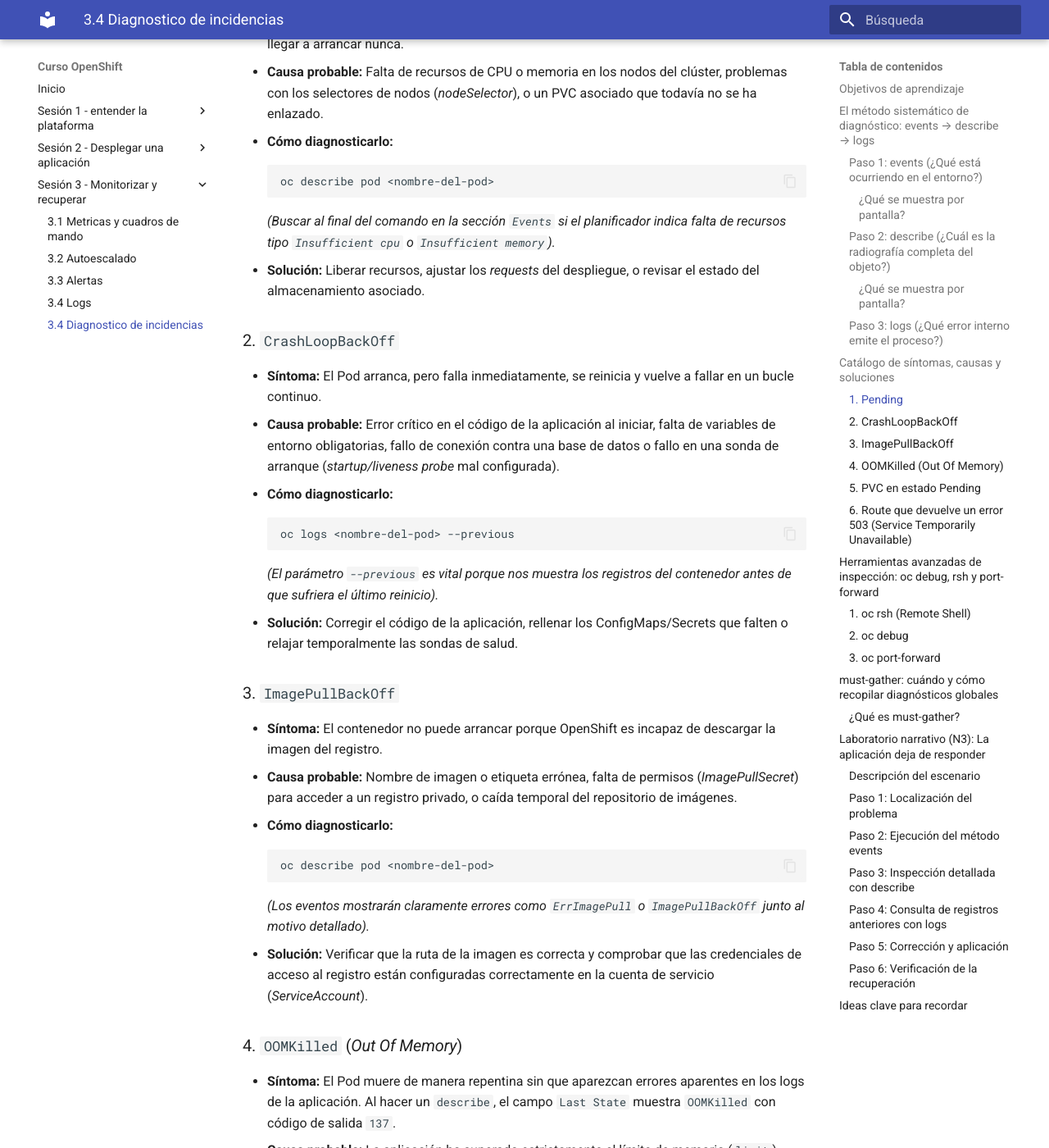
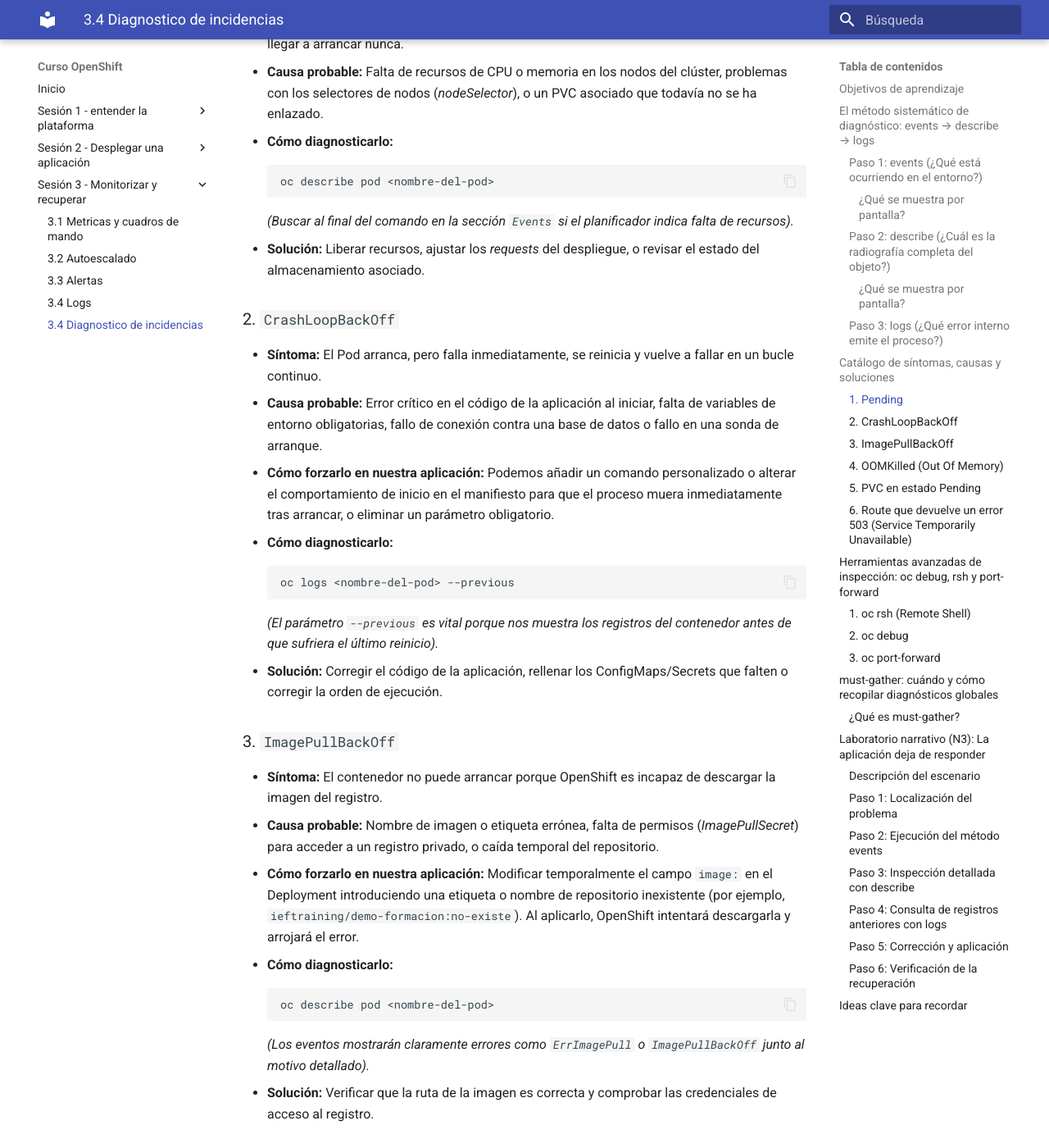
Before and after one commit to ieftraining/curso-openshift, an MkDocs documentation site: the page built from docs/sesion3/3.5 Diagnostico de incidencias.md, in a window 1280 px wide and 1400 px high, scrolled down 3112 px. Shown: the whole window at 82% size. Built offline with MkDocs 1.6.1 and Material for MkDocs 9.7.7, drawn with Linux system fonts in a browser that asks for light colours; some of the changed text lies outside the part shown.

Commit message:
Add files via upload

````diff
--- a/docs/sesion3/3.5 Diagnostico de incidencias.md
+++ b/docs/sesion3/3.5 Diagnostico de incidencias.md
@@ -5,7 +5,7 @@
 Al finalizar este apartado serás capaz de:
 
 - Aplicar un método estructurado de resolución de problemas (*troubleshooting*) basado en la secuencia `events` → `describe` → `logs`.
-- Identificar y resolver los síntomas y errores más frecuentes en OpenShift (`Pending`, `CrashLoopBackOff`, `ImagePullBackOff`, `OOMKilled`, PVC en `Pending`, Route con código 503).
+- Identificar y resolver los síntomas y errores más frecuentes en OpenShift (`Pending`, `CrashLoopBackOff`, `ImagePullBackOff`, `OOMKilled`, PVC en `Pending`, Route con código 503) apoyándote en ejemplos prácticos sobre la aplicación.
 - Utilizar herramientas avanzadas de inspección y depuración como `oc debug`, `oc rsh` y `oc port-forward`.
 - Comprender qué es `must-gather` y cuándo debe utilizarse para la recogida de diagnósticos del clúster.
 - Evaluar el criterio operativo para saber cuándo detener la investigación individual y derivar el problema a soporte avanzado o al equipo de plataforma.
@@ -64,7 +64,7 @@
 
 ## Catálogo de síntomas, causas y soluciones
 
-A continuación, analizamos los errores más habituales con los que se enfrentará cualquier operador de OpenShift y cómo resolverlos utilizando el método anterior.
+A continuación, analizamos los errores más habituales con los que se enfrentará cualquier operador de OpenShift y cómo provocarlos y resolverlos en nuestra aplicación de prácticas.
 
 ### 1. `Pending`
 - **Síntoma:** El Pod se queda indefinidamente en estado `ContainerCreating` o `Pending`, sin llegar a arrancar nunca.
@@ -73,42 +73,45 @@
   ```bash
   oc describe pod <nombre-del-pod>
   ```
-  *(Buscar al final del comando en la sección `Events` si el planificador indica falta de recursos tipo `Insufficient cpu` o `Insufficient memory`).*
+  *(Buscar al final del comando en la sección `Events` si el planificador indica falta de recursos).*
 - **Solución:** Liberar recursos, ajustar los *requests* del despliegue, o revisar el estado del almacenamiento asociado.
 
 ### 2. `CrashLoopBackOff`
 - **Síntoma:** El Pod arranca, pero falla inmediatamente, se reinicia y vuelve a fallar en un bucle continuo.
-- **Causa probable:** Error crítico en el código de la aplicación al iniciar, falta de variables de entorno obligatorias, fallo de conexión contra una base de datos o fallo en una sonda de arranque (*startup/liveness probe* mal configurada).
+- **Causa probable:** Error crítico en el código de la aplicación al iniciar, falta de variables de entorno obligatorias, fallo de conexión contra una base de datos o fallo en una sonda de arranque.
+- **Cómo forzarlo en nuestra aplicación:** Podemos añadir un comando personalizado o alterar el comportamiento de inicio en el manifiesto para que el proceso muera inmediatamente tras arrancar, o eliminar un parámetro obligatorio.
 - **Cómo diagnosticarlo:**
   ```bash
   oc logs <nombre-del-pod> --previous
   ```
   *(El parámetro `--previous` es vital porque nos muestra los registros del contenedor antes de que sufriera el último reinicio).*
-- **Solución:** Corregir el código de la aplicación, rellenar los ConfigMaps/Secrets que falten o relajar temporalmente las sondas de salud.
+- **Solución:** Corregir el código de la aplicación, rellenar los ConfigMaps/Secrets que falten o corregir la orden de ejecución.
 
 ### 3. `ImagePullBackOff`
 - **Síntoma:** El contenedor no puede arrancar porque OpenShift es incapaz de descargar la imagen del registro.
-- **Causa probable:** Nombre de imagen o etiqueta errónea, falta de permisos (*ImagePullSecret*) para acceder a un registro privado, o caída temporal del repositorio de imágenes.
+- **Causa probable:** Nombre de imagen o etiqueta errónea, falta de permisos (*ImagePullSecret*) para acceder a un registro privado, o caída temporal del repositorio.
+- **Cómo forzarlo en nuestra aplicación:** Modificar temporalmente el campo `image:` en el Deployment introduciendo una etiqueta o nombre de repositorio inexistente (por ejemplo, `ieftraining/demo-formacion:no-existe`). Al aplicarlo, OpenShift intentará descargarla y arrojará el error.
 - **Cómo diagnosticarlo:**
   ```bash
   oc describe pod <nombre-del-pod>
   ```
   *(Los eventos mostrarán claramente errores como `ErrImagePull` o `ImagePullBackOff` junto al motivo detallado).*
-- **Solución:** Verificar que la ruta de la imagen es correcta y comprobar que las credenciales de acceso al registro están configuradas correctamente en la cuenta de servicio (*ServiceAccount*).
+- **Solución:** Verificar que la ruta de la imagen es correcta y comprobar las credenciales de acceso al registro.
 
 ### 4. `OOMKilled` (*Out Of Memory*)
 - **Síntoma:** El Pod muere de manera repentina sin que aparezcan errores aparentes en los logs de la aplicación. Al hacer un `describe`, el campo `Last State` muestra `OOMKilled` con código de salida `137`.
 - **Causa probable:** La aplicación ha superado estrictamente el límite de memoria (`limit`) configurado en su manifiesto.
+- **Cómo forzarlo en nuestra aplicación:** Reducir drásticamente el límite de memoria en el Deployment a un valor muy bajo (por ejemplo, `memory: "15Mi"`). Al iniciar, la máquina virtual o proceso superará ese consumo y el kernel matará el contenedor.
 - **Cómo diagnosticarlo:**
   ```bash
   oc describe pod <nombre-del-pod>
   ```
   *(Buscar la línea `OOMKilled: true` y `Exit Code: 137`).*
-- **Solución:** Ampliar el límite de memoria en el Deployment o optimizar el consumo de la aplicación.
+- **Solución:** Ampliar el límite de memoria en el Deployment u optimizar el consumo de la aplicación.
 
 ### 5. PVC en estado `Pending`
 - **Síntoma:** Desplegamos una aplicación con persistencia, pero el Pod no arranca porque el volumen no se crea ni se enlaza.
-- **Causa probable:** La *StorageClass* solicitada no existe, el proveedor de almacenamiento externo no responde, o se ha solicitado un modo de acceso incompatible (por ejemplo, `RWX` en un almacenamiento que solo soporta `RWO`).
+- **Causa probable:** La *StorageClass* solicitada no existe, el proveedor de almacenamiento externo no responde, o se ha solicitado un modo de acceso incompatible.
 - **Cómo diagnosticarlo:**
   ```bash
   oc describe pvc <nombre-del-pvc>
@@ -118,12 +121,17 @@
 ### 6. Route que devuelve un error `503` (*Service Temporarily Unavailable*)
 - **Síntoma:** Al acceder a la URL pública de nuestra aplicación desde el navegador obtenemos un error HTTP 503.
 - **Causa probable:** No hay ningún Pod respondiendo detrás del *Service* (el Deployment tiene 0 réplicas activas o todas están caídas), o los selectores del Service no coinciden con las etiquetas de los Pods.
+- **Cómo forzarlo en nuestra aplicación:** Ejecutar una escala a cero réplicas del despliegue:
+  ```bash
+  oc scale deployment demo-formacion-yaml --replicas=0
+  ```
+  Al intentar acceder a la ruta web, el enrutador no encontrará pods activos y devolverá el error 503.
 - **Cómo diagnosticarlo:**
   ```bash
   oc get endpoints <nombre-del-service>
   ```
   *(Si el listado de endpoints aparece vacío `"<none>"`, significa que el enrutador no encuentra ningún pod al que enviar el tráfico).*
-- **Solución:** Verificar que los Pods están en estado `Running` y que las etiquetas del Service coinciden exactamente con las del Deployment.
+- **Solución:** Verificar que los Pods están en estado `Running` y restaurar las réplicas del Deployment.
 
 ---
 
````
